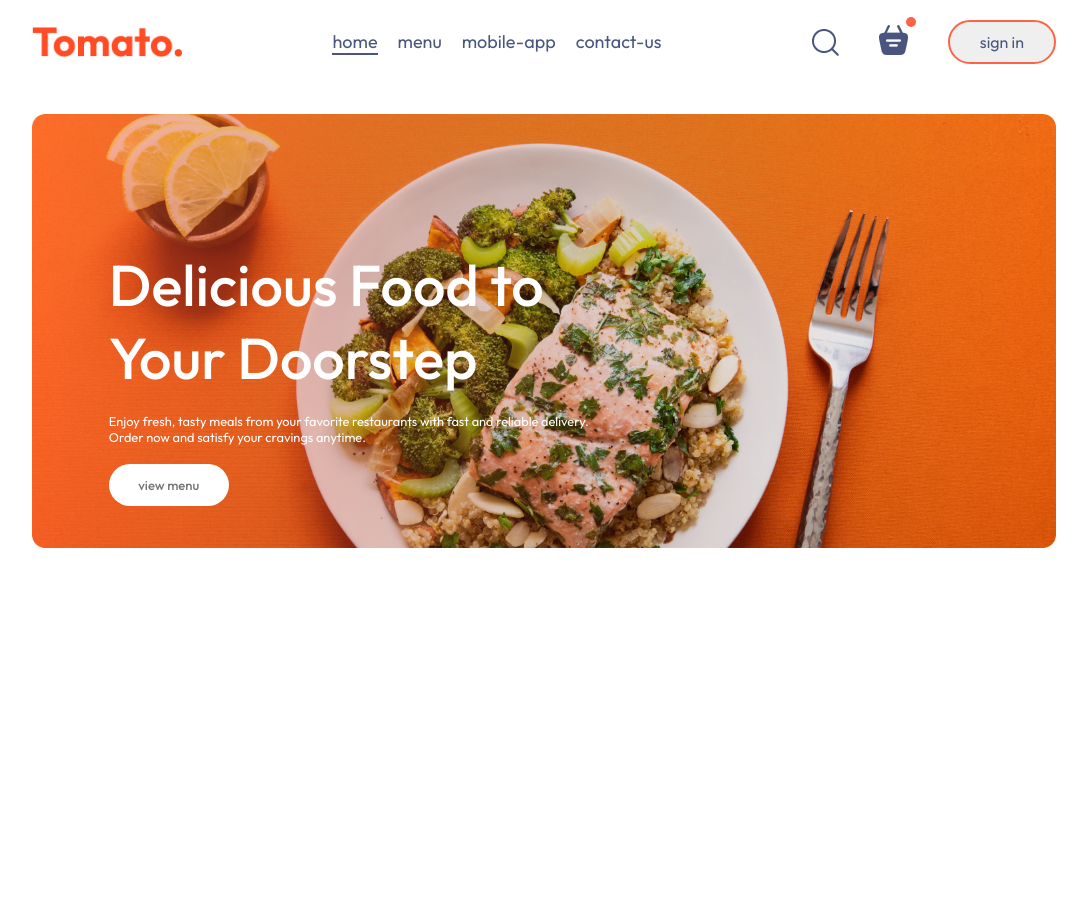
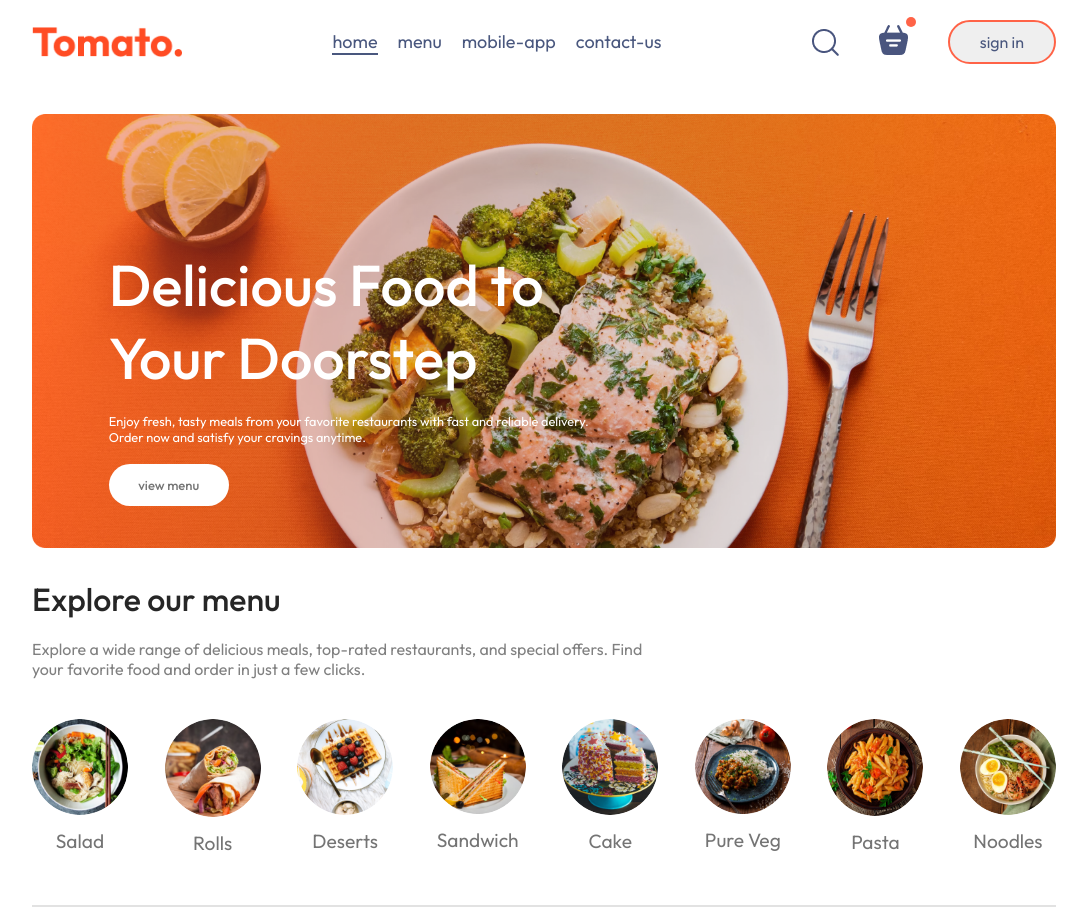
Before and after one commit to Habib0011/food-delivery-frontend, a React app: page / in a window 1280 px wide. Shown: the whole page, without its empty margins (96-1183 px from the left). Before the commit the page ends 800 px from the top, so only its background shows below. Built offline with nearby package versions, Linux system fonts and the light colour scheme; the HTML template or start-up script is replaced by a standard one.

Commit message:
explore menu done

```diff
--- /dev/null
+++ b/src/components/ExploreMenu/ExploreMenu.css
@@ -0,0 +1,56 @@
+.explore-menu {
+    display: flex;
+    flex-direction: column;
+    gap: 20px;
+
+}
+
+.explore-menu h1 {
+    color: #262626;
+    font-weight: 500;
+}
+
+.explore-menu-text {
+    max-width: 60%;
+    color: #808080;
+}
+
+.explore-menu-list {
+    display: flex;
+    justify-content: space-between;
+    text-align: center;
+    gap: 30px;
+    margin: 20px 0px;
+    overflow-x: scroll;
+}
+
+.explore-menu-list::-webkit-scrollbar {
+    display: none;
+}
+
+.explore-list-menu-item img {
+    width: 7.5vw;
+    border-radius: 50%;
+    cursor: pointer;
+    transition: 1.5s;
+    min-width: 80px;
+}
+
+.explore-list-menu-item p {
+    color: #747474;
+    margin-top: 10px;
+    font-size: max(1.5vw, 16px);
+    cursor: pointer;
+}
+
+.explore-menu hr {
+    background-color: #e2e2e2;
+    margin: 10px 0;
+    height: 2px;
+    border: none;
+}
+
+.explore-list-menu-item .active {
+    border: 4px solid tomato;
+    padding: 4px;
+}
--- /dev/null
+++ b/src/components/ExploreMenu/ExploreMenu.jsx
@@ -0,0 +1,29 @@
+import React from 'react';
+import './ExploreMenu.css'
+import { menu_list } from '../../assets/assets';
+const ExploreMenu = ({ category, setCategory }) => {
+    return (
+        <div className='explore-menu' id='explore-menu'>
+            <h1>Explore our menu</h1>
+            <p className='explore-menu-text'>
+                Explore a wide range of delicious meals, top-rated restaurants, and special offers. Find your favorite food and order in just a few clicks.
+            </p>
+            <div className='explore-menu-list'>
+                {
+                    menu_list.map((item, index) => {
+                        return (
+                            <div onClick={() => setCategory(prev => prev === item.menu_name ? "All" : item.menu_name)} key={index} className='explore-list-menu-item'>
+                                <img className={category === item.menu_name ? "active" : ""} src={item.menu_image} alt="" />
+                                <p>{item.menu_name}</p>
+
+                            </div>
+                        )
+                    })
+                }
+            </div>
+            <hr />
+        </div>
+    );
+};
+
+export default ExploreMenu;
--- a/src/components/Header/Header.css
+++ b/src/components/Header/Header.css
@@ -15,6 +15,7 @@
     bottom: 10%;
     max-width: 50%;
     left: 6vw;
+    animation: fadeIn 3s;
 }
 
 .header-content h2 {
--- a/src/index.css
+++ b/src/index.css
@@ -20,3 +20,14 @@
   width: 80%;
   margin: auto;
 }
+
+@keyframes fadeIn {
+  0% {
+    opacity: 0;
+  }
+
+  100% {
+    opacity: 1;
+  }
+
+}
--- a/src/pages/Home/Home.jsx
+++ b/src/pages/Home/Home.jsx
@@ -1,14 +1,17 @@
-import React from 'react';
+import React, { useState } from 'react';
 import './Home.css'
 
 const Home = () => {
+    const [category, setCategory] = useState("All")
     return (
         <div>
             <Header></Header>
+            <ExploreMenu category={category} setCategory={setCategory}></ExploreMenu>
         </div>
     );
 };
 import './Home.css'
 import Header from '../../components/Header/Header';
+import ExploreMenu from '../../components/ExploreMenu/ExploreMenu';
 
 export default Home;
```
